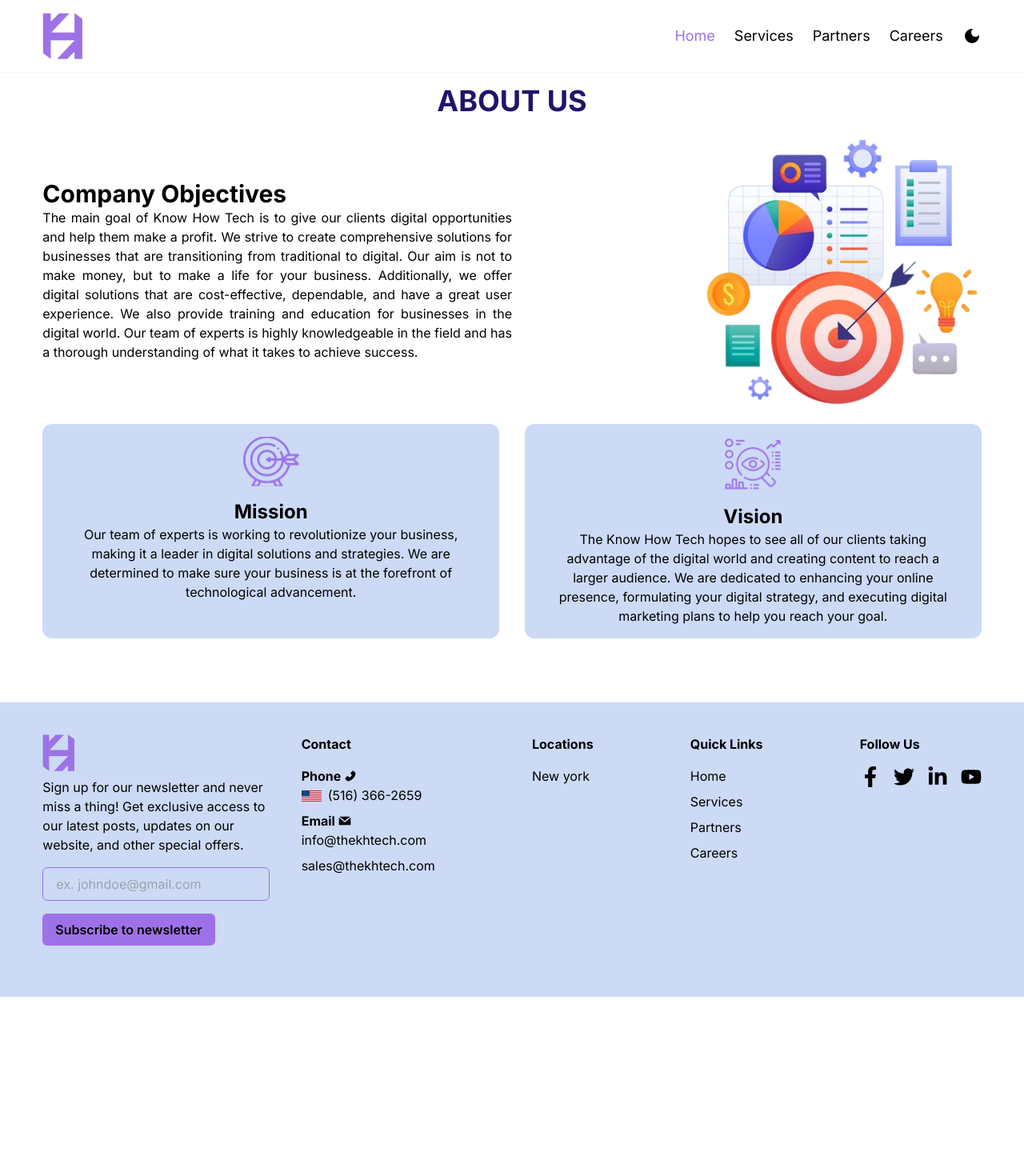
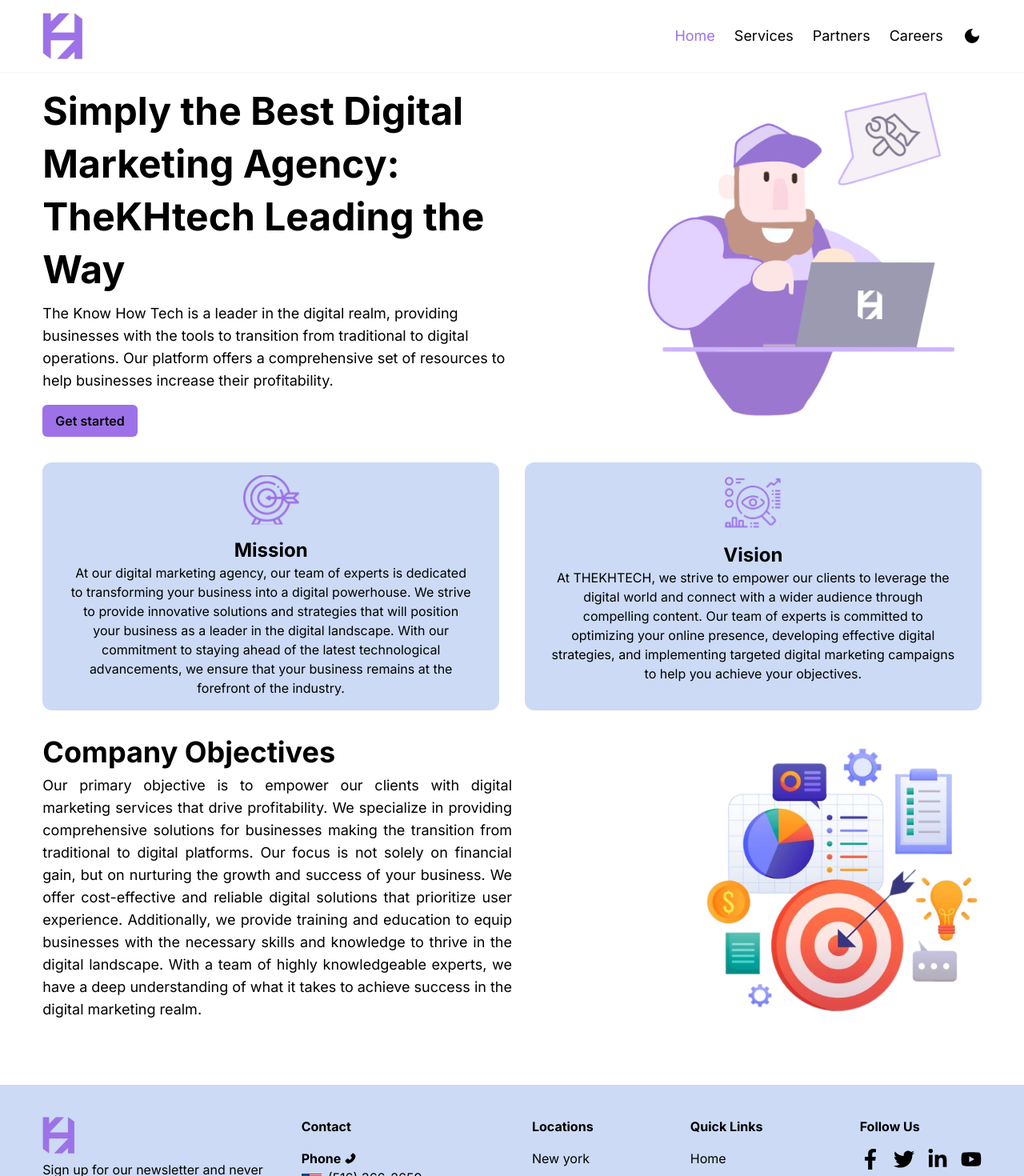
Before and after one commit to lugh-tuatha/thekhtech, a Next.js app: page / in a window 1280 px wide. Shown: the top 1470 px of the page at 80% size. Before the commit the page ends 1246 px from the top, so only its background shows below. Built offline with nearby package versions, Linux system fonts and the light colour scheme.

Commit message:
add: homepage hero, fix some layout issue

```diff
--- a/src/app/page.tsx
+++ b/src/app/page.tsx
@@ -1,11 +1,12 @@
 import Image from 'next/image'
 
 import Mvo from '@/components/home/mvo'
+import Hero from '@/components/home/hero'
 
 export default function Home() {
   return (
     <main>
-      <h1 className="text-4xl my-4 font-bold text-accent text-center">ABOUT US</h1>
+      <Hero/>
       <Mvo />
     </main>
   )
--- /dev/null
+++ b/src/components/home/hero.tsx
@@ -0,0 +1,26 @@
+import React from 'react'
+import './home.css'
+import Image from 'next/image'
+
+import Button from '../button'
+
+function Hero() {
+  return (
+    <div className='lg-flex-between items-center'>
+      <div className="w-full lg:w-1/2 mt-4 home">
+        <h1 className='text-5xl font-bold leading-snug'>Simply the Best Digital Marketing Agency: TheKHtech Leading the Way</h1>
+        <p className='text-lg mt-2 mb-4'>The Know How Tech is a leader in the digital realm, providing businesses with the tools to transition from traditional to digital operations. Our platform offers a comprehensive set of resources to help businesses increase their profitability.</p>
+        <Button>Get started</Button>
+      </div>
+
+      <Image
+        src="/assets/illustration/ai4.png"
+        alt='Home hero'
+        width={500}
+        height={500}
+        className='mx-auto lg:mx-0 w-full h-full home-hero'/>
+    </div>
+  )
+}
+
+export default Hero
--- /dev/null
+++ b/src/components/home/home.css
@@ -0,0 +1,9 @@
+.home-hero {
+  max-width: 450px;
+  max-height: 450px;
+}
+
+.objective-hero{
+  max-width: 350px;
+  max-height: 350px;
+}
--- a/src/components/home/mvo.tsx
+++ b/src/components/home/mvo.tsx
@@ -5,20 +5,8 @@
 function Mvo() {
   return (
     <div>
-      <div className='flex justify-between items-center'>
-        <div className='w-1/2'>
-          <h1 className='text-3xl font-bold'>Company Objectives</h1>
-          <p className='text-justify'>The main goal of Know How Tech is to give our clients digital opportunities and help them make a profit. We strive to create comprehensive solutions for businesses that are transitioning from traditional to digital. Our aim is not to make money, but to make a life for your business. Additionally, we offer digital solutions that are cost-effective, dependable, and have a great user experience. We also provide training and education for businesses in the digital world. Our team of experts is highly knowledgeable in the field and has a thorough understanding of what it takes to achieve success.</p>
-        </div>
-        <Image
-          src="/assets/banner/mvo.png"
-          alt='mvo banner'
-          width={350}
-          height={350}/>
-      </div>
-
-      <div className='flex gap-8 my-4'>
-        <div className='w-1/2 text-center bg-secondary rounded-xl px-8 py-4'>
+      <div className='md:flex gap-8 my-8'>
+        <div className='md:w-1/2 text-center bg-secondary rounded-xl px-8 py-4'>
           <Image
             src="/assets/svg/mission.svg"
             alt='mvo banner'
@@ -26,10 +14,10 @@
             height={70}
             className='mx-auto mb-4'/>
           <h1 className='text-2xl font-bold'>Mission</h1>
-          <p>Our team of experts is working to revolutionize your business, making it a leader in digital solutions and strategies. We are determined to make sure your business is at the forefront of technological advancement.</p>
+          <p>At our digital marketing agency, our team of experts is dedicated to transforming your business into a digital powerhouse. We strive to provide innovative solutions and strategies that will position your business as a leader in the digital landscape. With our commitment to staying ahead of the latest technological advancements, we ensure that your business remains at the forefront of the industry.</p>
         </div>
 
-        <div className='w-1/2 text-center bg-secondary rounded-xl px-8 py-4'>
+        <div className='md:w-1/2 mt-4 md:mt-0 text-center bg-secondary rounded-xl px-8 py-4'>
           <Image
             src="/assets/svg/vision.svg"
             alt='mvo banner'
@@ -37,9 +25,21 @@
             height={70}
             className='mx-auto mb-4'/>
           <h1 className='text-2xl font-bold'>Vision</h1>
-          <p>The Know How Tech hopes to see all of our clients taking advantage of the digital world and creating content to reach a larger audience. We are dedicated to enhancing your online presence, formulating your digital strategy, and executing digital marketing plans to help you reach your goal.</p>
+          <p>At THEKHTECH, we strive to empower our clients to leverage the digital world and connect with a wider audience through compelling content. Our team of experts is committed to optimizing your online presence, developing effective digital strategies, and implementing targeted digital marketing campaigns to help you achieve your objectives.</p>
         </div>
+      </div>
 
+      <div className='lg:flex justify-between items-center'>
+        <div className='lg:w-1/2'>
+          <h1 className='text-4xl font-bold'>Company Objectives</h1>
+          <p className='text-justify text-lg mt-2'>Our primary objective is to empower our clients with digital marketing services that drive profitability. We specialize in providing comprehensive solutions for businesses making the transition from traditional to digital platforms. Our focus is not solely on financial gain, but on nurturing the growth and success of your business. We offer cost-effective and reliable digital solutions that prioritize user experience. Additionally, we provide training and education to equip businesses with the necessary skills and knowledge to thrive in the digital landscape. With a team of highly knowledgeable experts, we have a deep understanding of what it takes to achieve success in the digital marketing realm.</p>
+        </div>
+        <Image
+          src="/assets/banner/mvo.png"
+          alt='mvo banner'
+          width={350}
+          height={350}
+          className='objective-hero mx-auto lg:mx-0 mt-4 lg:mt-0'/>
       </div>
     </div>
 
--- a/src/components/navbar/index.tsx
+++ b/src/components/navbar/index.tsx
@@ -9,18 +9,20 @@
 import * as Md from "react-icons/md";
 
 function Navbar() {
-  const [openMenu, setOpenMenu] = useState(false)
+  const [openMenu, setOpenMenu] = useState(true)
   const pathname = usePathname()
 
   return (
-    <div className=' shadow-sm shadow-gray-400'>
+    <div className='shadow-sm shadow-gray-400'>
       <div className='container w-11/12 mx-auto'>
         <div className='py-4 flex justify-between'>
-          <Image
-            src="/assets/logos/KH-LOGO.png"
-            alt='Brand logo'
-            width={50}
-            height={50}/>
+          <Link href="/">
+            <Image
+              src="/assets/logos/KH-LOGO.png"
+              alt='Brand logo'
+              width={50}
+              height={50}/>
+          </Link>
 
           <div className='flex items-center gap-6'>
             <ul className='hidden md:flex items-center gap-6 text-lg'>
--- a/tsconfig.json
+++ b/tsconfig.json
@@ -23,6 +23,6 @@
       "@/*": ["./src/*"]
     }
   },
-  "include": ["next-env.d.ts", "**/*.ts", "**/*.tsx", ".next/types/**/*.ts"],
+  "include": ["next-env.d.ts", "**/*.ts", "**/*.tsx", ".next/types/**/*.ts", "src/components/button/index.jsx"],
   "exclude": ["node_modules"]
 }
```
